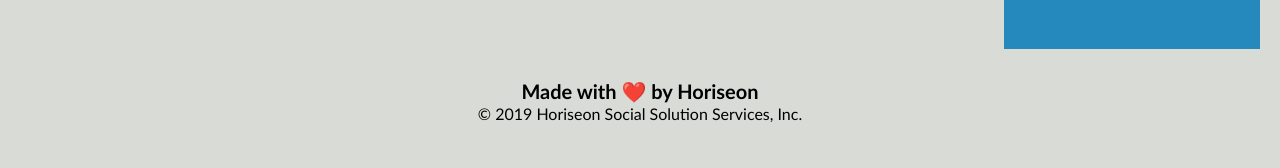
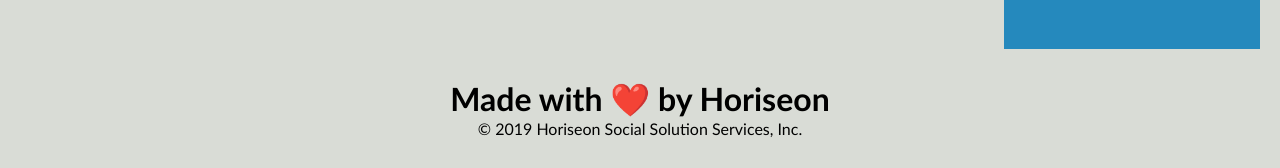
Before and after one commit to albo1/Horiseon-accessibility-refactor, a plain HTML site: page index.html in a window 1280 px wide. Shown: the part 1870-2038 px from the top of the page. Drawn offline with Linux system fonts and the light colour scheme.

Commit message:
footer gotcha

```diff
--- a/index.html
+++ b/index.html
@@ -83,7 +83,7 @@
         </aside>
     </section>
     <footer class="footer">
-        <h2>Made with ❤️️ by Horiseon</h2>
+        <h1>Made with ❤️️ by Horiseon</h1>
         <p>
             &copy; 2019 Horiseon Social Solution Services, Inc.
         </p>
```
